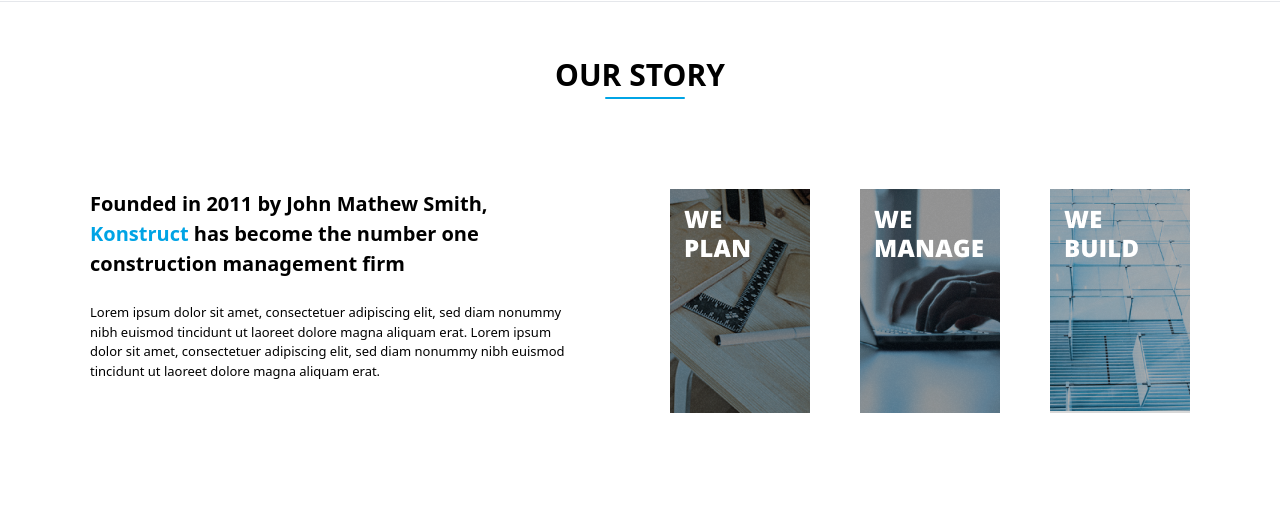
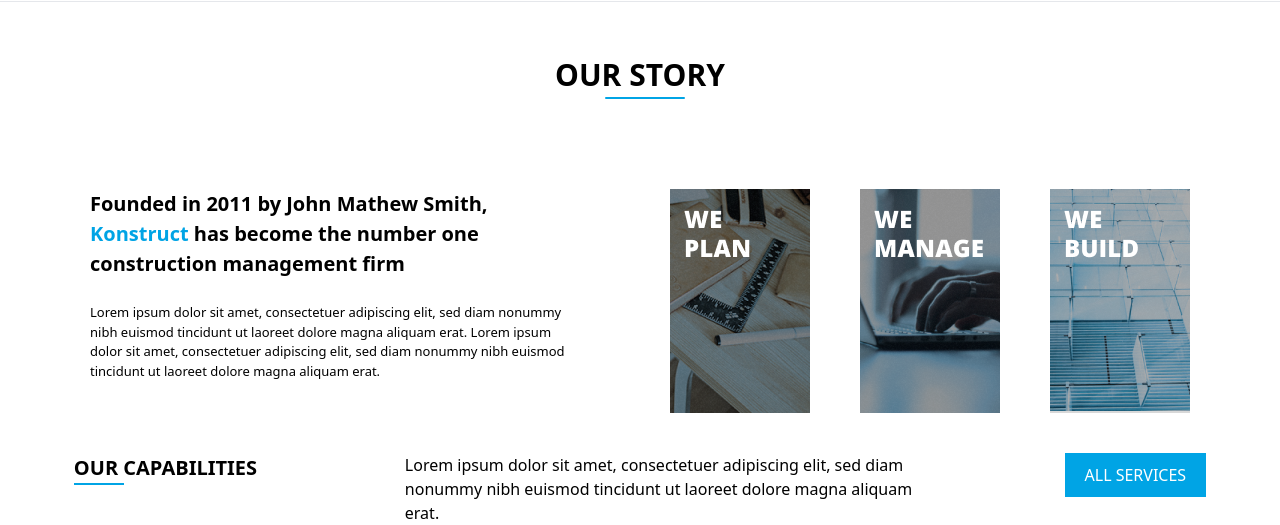
Before and after one commit to Mirzoalievb88/first.home, a website: page src/index.html in a window 1280 px wide. Shown: the part 1023-1548 px from the top of the page. Before the commit the page ends 1476 px from the top, so only its background shows below. Drawn offline with nearby package versions, Linux system fonts and the light colour scheme; files that its build step writes are made by us from their sources.

Commit message:
section3

```diff
--- a/src/index.html
+++ b/src/index.html
@@ -46,5 +46,17 @@
             <img src="./deliver.png">
         </div>
     </div>
+    <div class="flex justify-around">
+        <div>
+            <p class="text-[20px] font-bold">OUR CAPABILITIES</p>
+            <div class="w-[50px] h-[2px] bg-[#00A4E5] "></div>
+        </div>
+        <div class="w-[40%]">
+            <p>Lorem ipsum dolor sit amet, consectetuer adipiscing elit, sed diam nonummy nibh euismod tincidunt ut laoreet dolore magna aliquam erat.</p>
+        </div>
+        <div>
+            <button class="bg-[#00A4E5] text-[white] p-[10px] px-[20px]">ALL SERVICES</button>
+        </div>
+    </div>
 </body>
 </html>
```
